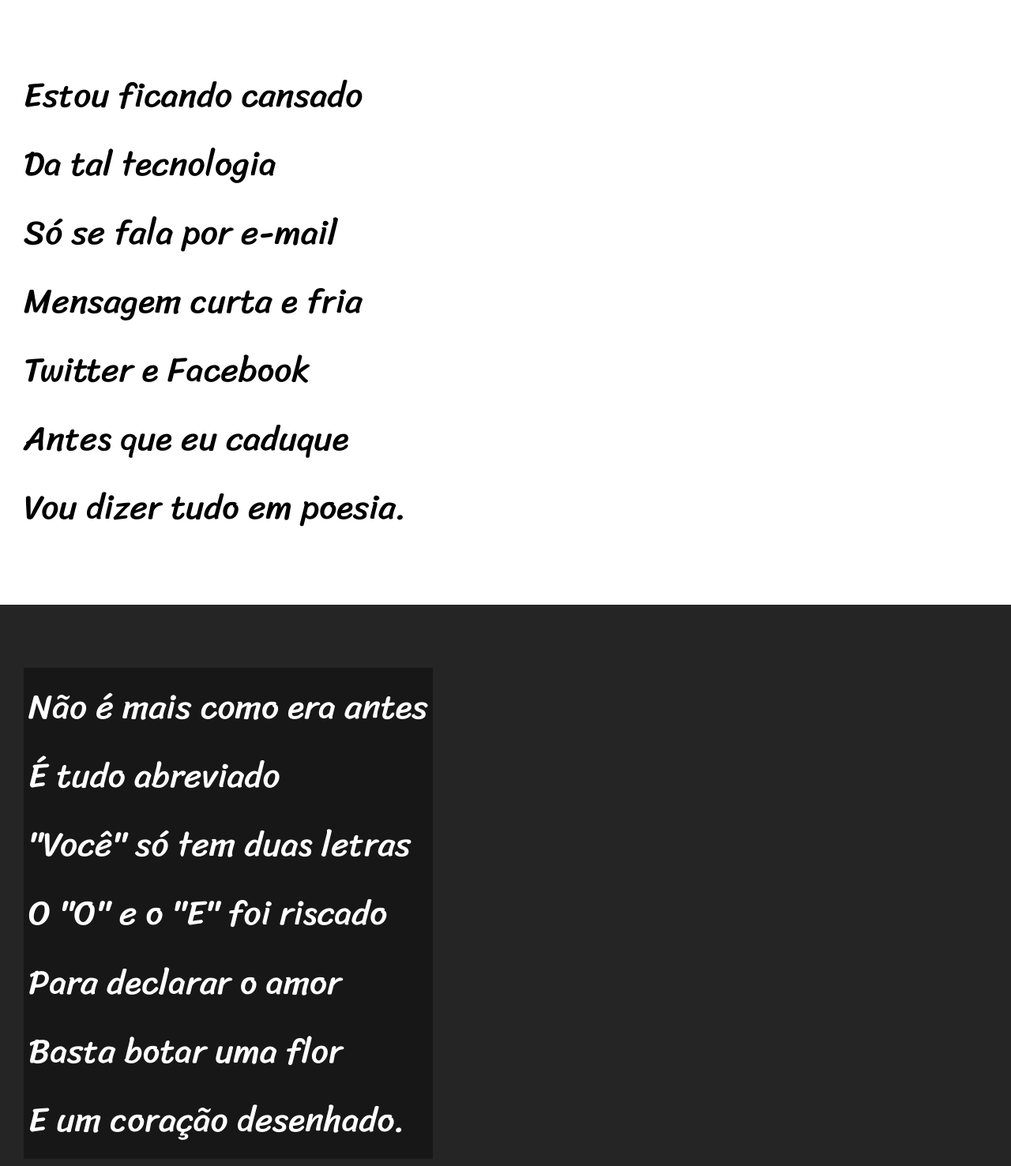
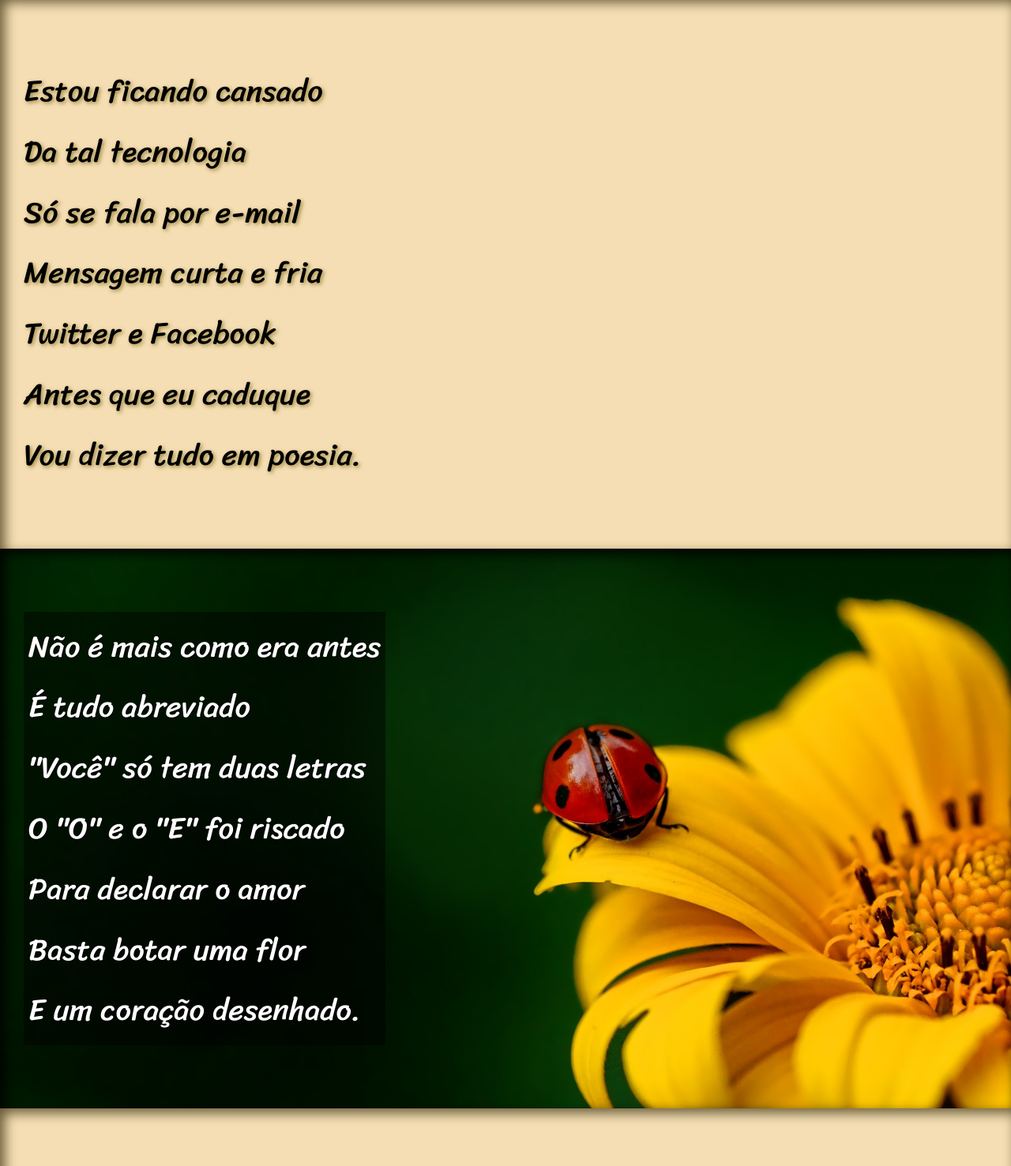
Before and after one commit to balenaV/Projeto-Cordel, a plain HTML site: page index.html in a window 1280 px wide. Shown: the part 263-1740 px from the top of the page at 79% size. Drawn offline with Linux system fonts and the light colour scheme.

Commit message:
Adicionando Background Parallax

```diff
--- a/estilo/style.css
+++ b/estilo/style.css
@@ -3,79 +3,103 @@
 @import url('https://fonts.googleapis.com/css2?family=Bebas+Neue&family=Kaushan+Script&family=Passion+One:wght@400;700;900&display=swap');
 @import url('https://fonts.googleapis.com/css2?family=Bebas+Neue&family=Kaushan+Script&family=Passion+One:wght@400;700;900&family=Sriracha&display=swap');
 
-:root{
+:root {
     --fonte1: Verdana, Geneva, Tahoma, sans-serif;
     --fonte2: 'Passion One', cursive;
     --fonte3: 'Sriracha', cursive;
 }
 
 
-*{
+* {
     margin: 0px;
     padding: 0px;
     font-size: 1em;
 }
 
-html, body {
+html,
+body {
     min-height: 100vh;
     background-color: darkgray;
     font-family: var(--fonte1);
 }
 
-header{
+header {
     background-color: black;
     color: white;
     text-align: center;
 
 }
 
-header > h1{
+header>h1 {
     padding-top: 50px;
     font-variant: small-caps;
     font-family: var(--fonte2);
     font-size: 10vw;
 }
 
-header > p {
+header>p {
     padding-bottom: 50px;
 }
 
-a{
+a {
     color: white;
     text-decoration: none;
     font-weight: bolder;
 }
 
-a:hover{
+a:hover {
     text-decoration: underline;
 }
 
-section{
+section {
     padding-top: 10vh;
     padding-bottom: 10vh;
     line-height: 2em;
     padding-left: 30px;
     font-family: var(--fonte3);
-    font-size: 3.4vw;
+    font-size: 3vw;
 }
 
-section.normal{
-    background-color: white;
+section.normal {
+    background-repeat: repeat;
+    background-color: wheat;
     color: black;
-}
-
-section.imagem{
-    background-color: rgb(37, 37, 37);
-    color: white;
+    box-shadow: inset 6px 6px 15px 0px rgba(41, 34, 2, 0.699);
 
 }
 
-section.imagem > p {
-    background-color: rgba(0, 0, 0, 0.39);
+section.normal > p{
+    text-shadow: 2px 2px 5px rgba(110, 91, 5, 0.644);
+}
+
+section.imagem {
+    background-color: rgb(37, 37, 37);
+    color: white;
+    box-shadow: inset 6px 6px 15px 0px rgba(0, 0, 0, 0.897);
+    background-size: cover;
+    background-attachment: fixed;
+}
+
+section.imagem>p {
+    background-color: rgba(0, 0, 0, 0.459);
     display: inline-block;
     padding: 6px;
+    text-shadow: 1px 1px 0px black;
 }
-footer{
+
+section#img01 {
+    background-image: url("../imagens/background001.jpg");
+    background-position: right center;
+    background-size: cover;
+}
+
+section#img02 {
+    background-image: url("../imagens/background002.jpg");
+    background-size: cover;
+
+}
+
+footer {
     background-color: black;
     color: white;
     text-align: center;
--- a/index.html
+++ b/index.html
@@ -27,7 +27,7 @@
 
 
 
-<section class="imagem">
+<section class="imagem" id="img01">
     <p>
         Não é mais como era antes <br>
         É tudo abreviado <br>
@@ -64,7 +64,7 @@
 
 
 
-<section class="imagem">
+<section class="imagem" id="img02">
     <p>
         Tenho saudade das cartas <br>
         Escritas com a própria mão <br>
```
Also changed, not shown: imagens/pattern004.png (added), imagens/wallpaper001.jpg (added).
